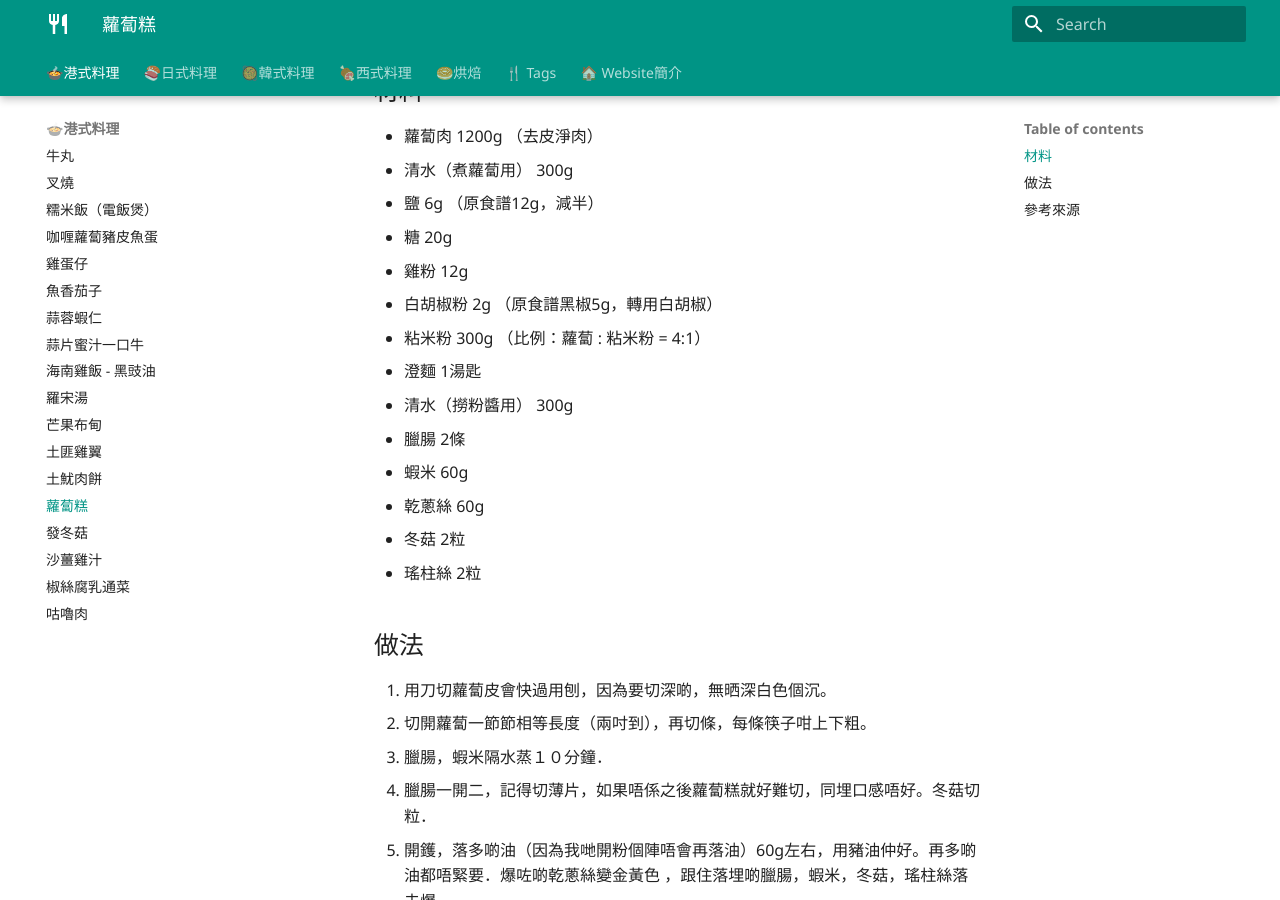
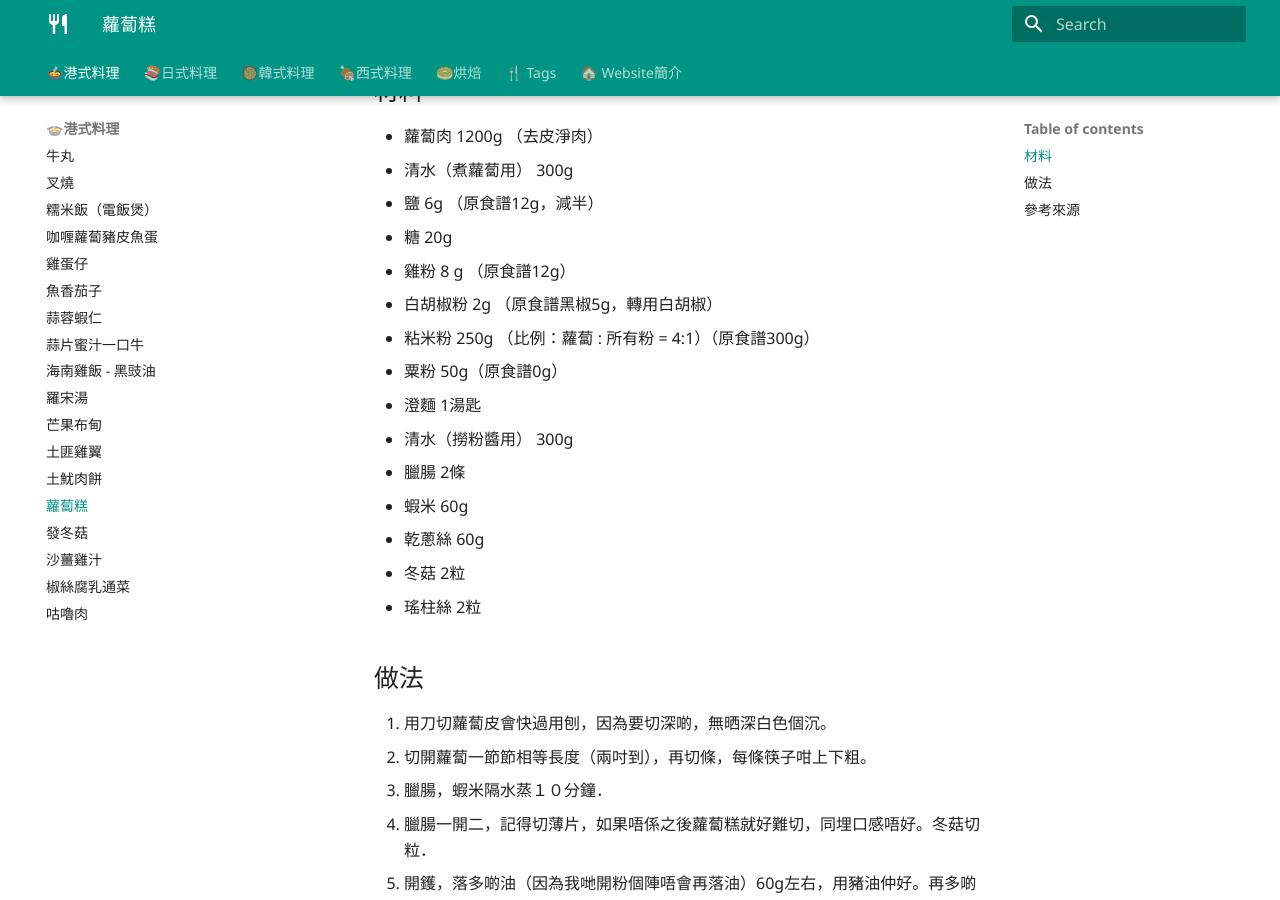
Before and after one commit to t2000chris/cooking-recipes, an MkDocs documentation site: the page built from docs/hongkong/radish-cake.md, in a window 1280 px wide and 900 px high, scrolled down 579 px. Built offline with MkDocs 1.6.1 and Material for MkDocs 9.7.7, drawn with Linux system fonts in a browser that asks for light colours.

Commit message:
Update radish-cake.md

```diff
--- a/docs/hongkong/radish-cake.md
+++ b/docs/hongkong/radish-cake.md
@@ -10,9 +10,10 @@ tags: [hong-kong, main, pork, steam, classic, holiday]
 - 清水（煮蘿蔔用） 300g
 - 鹽 6g （原食譜12g，減半）
 - 糖 20g
-- 雞粉 12g
+- 雞粉 8 g  （原食譜12g）
 - 白胡椒粉 2g （原食譜黑椒5g，轉用白胡椒）
-- 粘米粉 300g （比例：蘿蔔 : 粘米粉 = 4:1）
+- 粘米粉 250g （比例：蘿蔔 : 所有粉 = 4:1）（原食譜300g）
+- 粟粉 50g（原食譜0g）
 - 澄麵 1湯匙
 - 清水（撈粉醬用） 300g
 - 臘腸 2條
```
